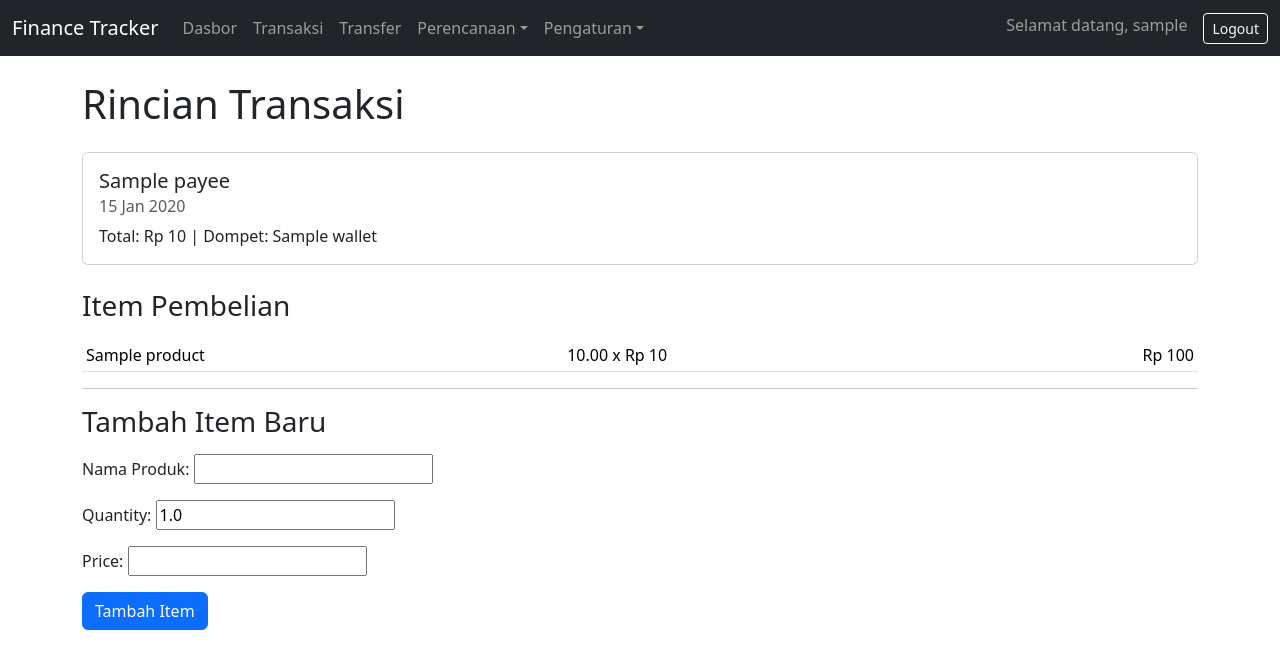
After one commit to dipoengoro/finance-tracker-app, a Django app: page /1/details/ in a window 1280 px wide. The commit adds this page. Shown: the top 669 px of the page. Run offline with Django 5.2, Linux system fonts and the light colour scheme; a user stored in the database is signed in; tables that the repository leaves empty hold one stand-in row (values such as "Sample post").

Commit message:
feat: Add transaction detail view to manage purchase items

```diff
--- a/transactions/forms.py
+++ b/transactions/forms.py
@@ -1,6 +1,6 @@
 from django import forms
 from django.contrib.auth.models import User
-from .models import Wallet
+from .models import Wallet, PurchaseItem
 
 class WalletUpdateForm(forms.ModelForm):
     shared_with = forms.ModelMultipleChoiceField(
@@ -18,3 +18,10 @@ class WalletUpdateForm(forms.ModelForm):
         super().__init__(*args, **kwargs)
         if self.user:
             self.fields['shared_with'].queryset = User.objects.exclude(pk=self.user.pk)
+
+class PurchaseItemForm(forms.ModelForm):
+    product_name = forms.CharField(label="Nama Produk", max_length=200)
+
+    class Meta:
+        model = PurchaseItem
+        fields = ['product_name', 'quantity', 'price']
--- a/transactions/templates/transactions/index.html
+++ b/transactions/templates/transactions/index.html
@@ -78,6 +78,7 @@
                     <td>{{ tx.category.name|default:"-" }}</td>
                     <td class="text-end">Rp {{ tx.amount|floatformat:0 }}</td>
                     <td class="text-center">
+                        <a href="{% url 'transaction_detail' tx.pk %}" class="btn btn-sm btn-outline-info">Rincian</a>
                         <a href="{% url 'transaction_update' tx.pk %}" class="btn btn-sm btn-outline-primary">Edit</a>
                         <form action="{% url 'transaction_delete' tx.pk %}" method="post" class="d-inline">
                             {% csrf_token %}
--- /dev/null
+++ b/transactions/templates/transactions/transaction_detail.html
@@ -0,0 +1,37 @@
+{% extends 'base.html' %}
+{% block title %}Rincian Transaksi{% endblock %}
+
+{% block content %}
+    <h1 class="mb-4">Rincian Transaksi</h1>
+
+    <div class="card mb-4">
+        <div class="card-body">
+            <h5 class="card-title">{{ transaction.payee.name }}</h5>
+            <h6 class="card-subtitle mb-2 text-muted">{{ transaction.transaction_date|date:"d M Y" }}</h6>
+            <p class="card-text">Total: Rp {{ transaction.amount|floatformat:0 }} | Dompet: {{ transaction.wallet.name }}</p>
+        </div>
+    </div>
+
+    <h3 class="mb-3">Item Pembelian</h3>
+    <table class="table table-sm">
+        <tbody>
+            {% for item in transaction.items.all %}
+            <tr>
+                <td>{{ item.product.name }}</td>
+                <td>{{ item.quantity }} x Rp {{ item.price|floatformat:0 }}</td>
+                <td class="text-end">Rp {% widthratio item.quantity 1 item.price|floatformat:0 %}</td>
+            </tr>
+            {% empty %}
+            <tr><td colspan="3">Belum ada item yang ditambahkan.</td></tr>
+            {% endfor %}
+        </tbody>
+    </table>
+
+    <hr>
+    <h3 class="mb-3">Tambah Item Baru</h3>
+    <form method="post">
+        {% csrf_token %}
+        {{ form.as_p }}
+        <button type="submit" class="btn btn-primary">Tambah Item</button>
+    </form>
+{% endblock %}
--- a/transactions/urls.py
+++ b/transactions/urls.py
@@ -30,4 +30,5 @@ urlpatterns = [path('', views.TransactionListView.as_view(), name='transaction_l
                path('payees/', views.PayeeListView.as_view(), name='payee_list'),
                path('payees/add/', views.PayeeCreateView.as_view(), name='payee_create'),
                path('payees/update/<int:pk>/', views.PayeeUpdateView.as_view(), name='payee_update'),
-               path('payees/delete/<int:pk>/', views.PayeeDeleteView.as_view(), name='payee_delete'), ]
+               path('payees/delete/<int:pk>/', views.PayeeDeleteView.as_view(), name='payee_delete'),
+               path('<int:pk>/details/', views.TransactionDetailView.as_view(), name='transaction_detail'),]
--- a/transactions/views.py
+++ b/transactions/views.py
@@ -12,10 +12,10 @@ from django.db.models import Sum, Q
 from django.http import HttpResponse
 from django.shortcuts import render, redirect
 from django.urls import reverse, reverse_lazy
-from django.views.generic import ListView, CreateView, UpdateView, DeleteView
+from django.views.generic import ListView, CreateView, UpdateView, DeleteView, View
 
-from .forms import WalletUpdateForm
-from .models import Transaction, Category, Wallet, Payee, Budget, FinancialGoal, Debt, Transfer
+from .forms import WalletUpdateForm, PurchaseItemForm
+from .models import Transaction, Category, Wallet, Payee, Budget, FinancialGoal, Debt, Transfer, Product
 
 
 class TransactionListView(LoginRequiredMixin, ListView):
@@ -552,3 +552,37 @@ class PayeeDeleteView(LoginRequiredMixin, DeleteView):
 
     def get_queryset(self):
         return Payee.objects.filter(user=self.request.user)
+
+
+class TransactionDetailView(LoginRequiredMixin, View):
+    def get(self, request, pk):
+        transaction = Transaction.objects.get(pk=pk, user=request.user)
+        form = PurchaseItemForm()
+        context = {
+            'transaction': transaction,
+            'form': form
+        }
+        return render(request, 'transactions/transaction_detail.html', context)
+
+    def post(self, request, pk):
+        transaction = Transaction.objects.get(pk=pk, user=request.user)
+        form = PurchaseItemForm(request.POST)
+
+        if form.is_valid():
+            product_name = form.cleaned_data['product_name']
+
+            product, _ = Product.objects.get_or_create(
+                name=product_name,
+                user=request.user,
+                defaults={'category': transaction.category}  # Gunakan kategori transaksi sbg default
+            )
+
+            PurchaseItem.objects.create(
+                user=request.user,
+                transaction=transaction,
+                product=product,
+                quantity=form.cleaned_data['quantity'],
+                price=form.cleaned_data['price']
+            )
+
+        return redirect(reverse('transaction_detail', kwargs={'pk': pk}))
```
